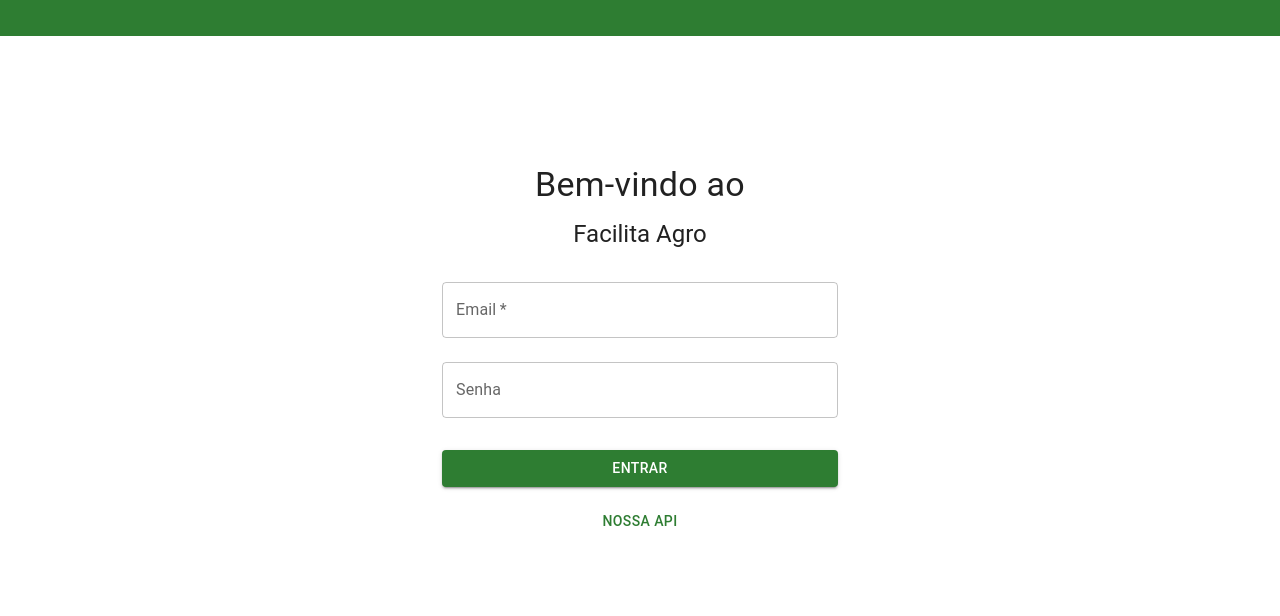
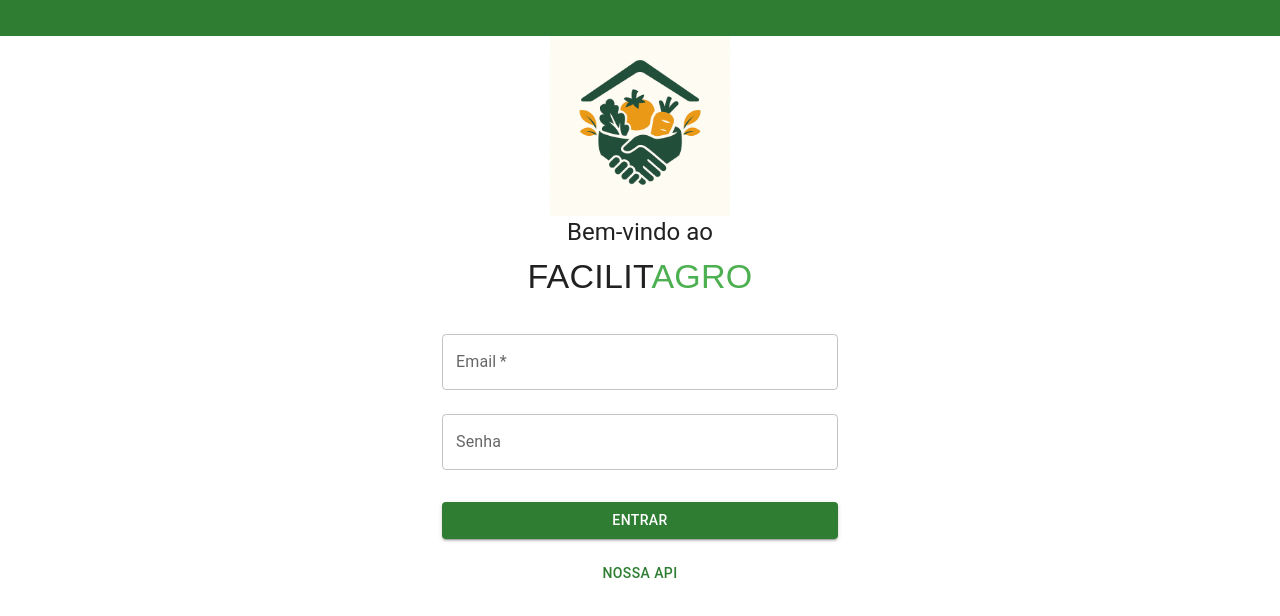
Before and after one commit to brennokayan/front-end-facilita-agro, a React (Vite) app: page / in a window 1280 px wide. Shown: the top 616 px of the page. Built offline with nearby package versions, Linux system fonts and the light colour scheme.

Commit message:
login melhorado

```diff
--- a/src/pages/login/index.jsx
+++ b/src/pages/login/index.jsx
@@ -2,6 +2,7 @@
 import { Container, Box, TextField, Button, Typography } from "@mui/material";
 import { isLogged, login } from "../../utils/login";
 import { useNavigate } from "react-router-dom";
+import logo from "../../assets/logo 3.png";
 
 export default function LoginScreen() {
   const [email, setEmail] = useState("");
@@ -33,15 +34,16 @@
             alignItems: "center",
             justifyContent: "center",
             height: "100vh" - 36,
-            mt: {xs: 24, md: 16},
+            mt: {xs: 12, md: 0},
 
           }}
         >
-          <Typography variant="h4" component="h1" gutterBottom>
+          <img src={logo} alt="Logo Facilitagro" width={"180px"} />
+          <Typography variant="h5" component="h1" gutterBottom>
             Bem-vindo ao
           </Typography>
-          <Typography variant="h5" component="h1" gutterBottom>
-            Facilita Agro
+          <Typography variant="h4" component="h1" gutterBottom fontFamily={"sans-serif"}>
+            FACILIT<span style={{ color: "#4CAF50" }}>AGRO</span>
           </Typography>
           <Box component="form" sx={{ mt: 1, width: "100%" }} onSubmit={handleSubmit}>
             <TextField
```
Also changed, not shown: src/assets/logo 3.png (added).
